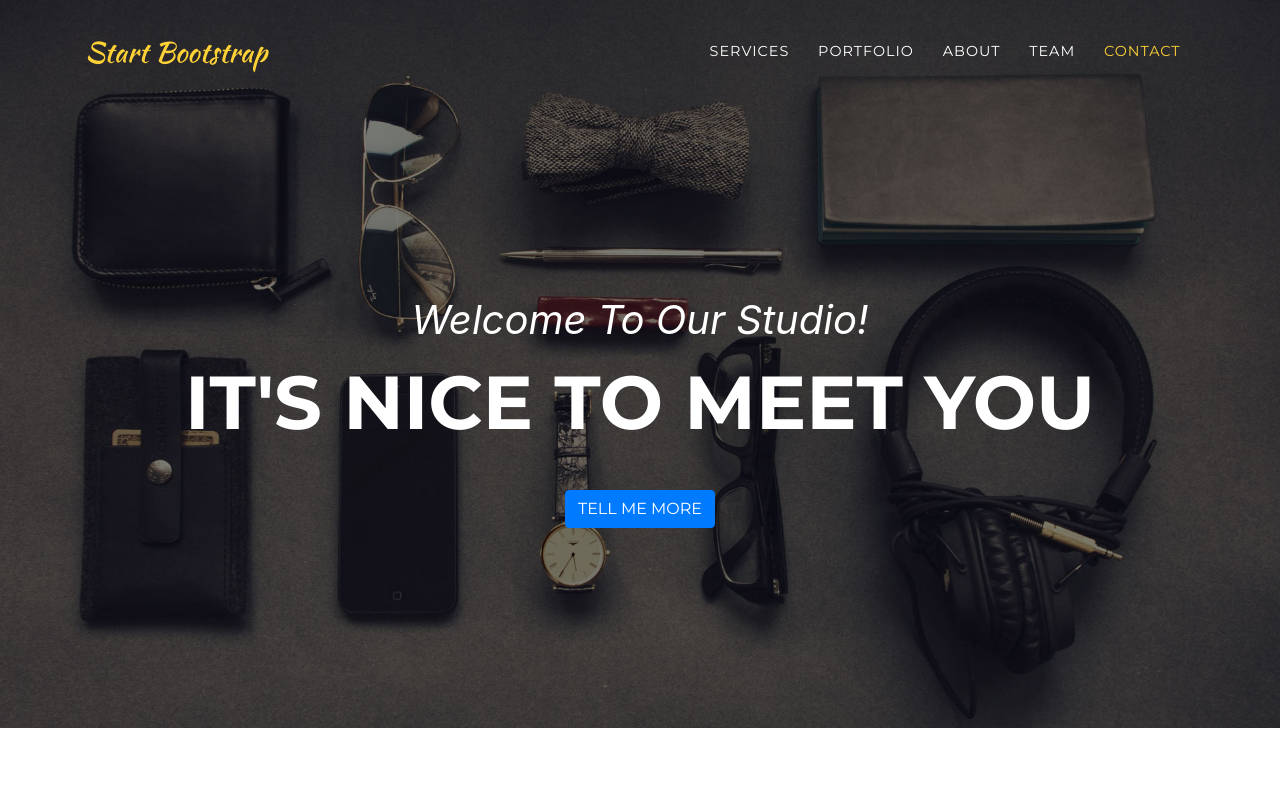
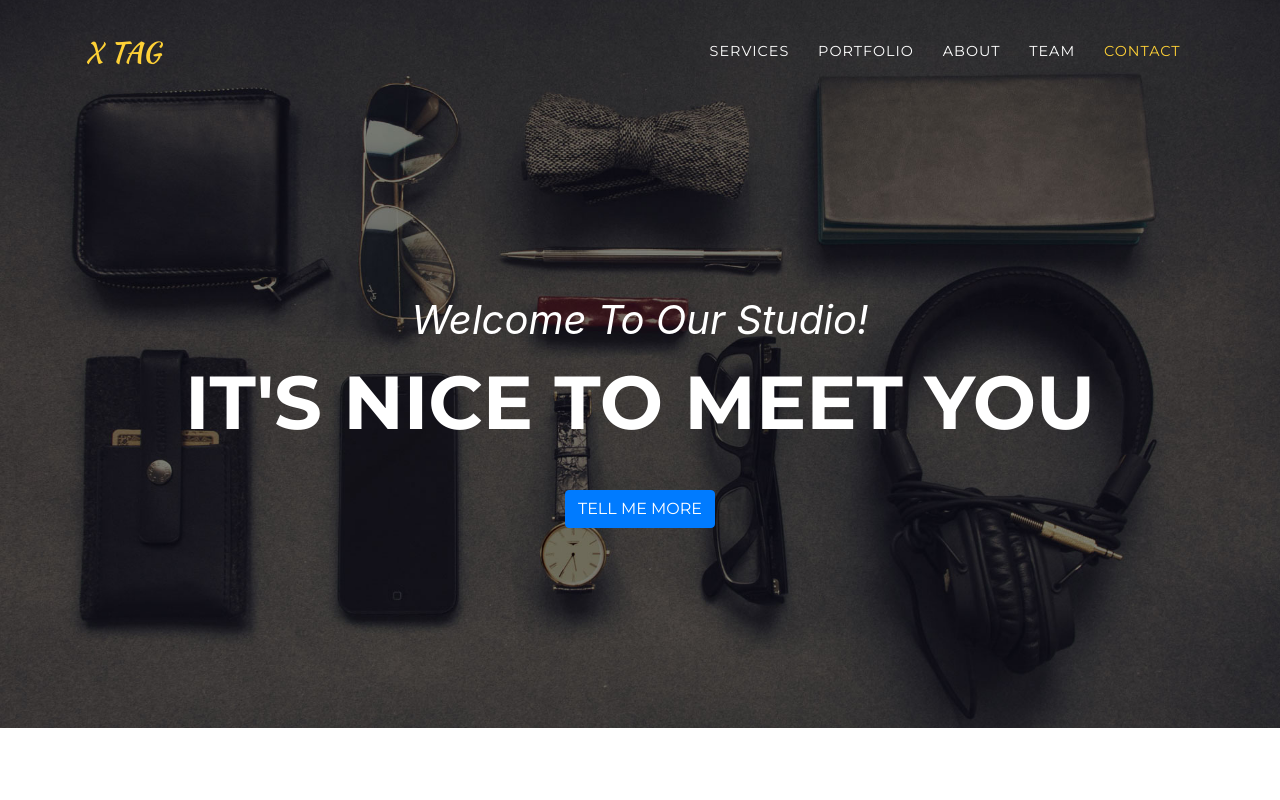
Before and after one commit to flartur95/flartur95.github.io, a website with bundled scripts: page xtag/index.html in a window 1280 px wide. Shown: the top 800 px of the page. Built offline with nearby package versions, Linux system fonts and the light colour scheme; a web font is replaced by a local one.

Commit message:
Update index.html

```diff
--- a/xtag/index.html
+++ b/xtag/index.html
@@ -8,7 +8,7 @@
   <meta name="description" content="">
   <meta name="author" content="">
 
-  <title>Agency - Start Bootstrap Theme</title>
+  <title>Agency - X TAG</title>
 
   <!-- Bootstrap core CSS -->
   <link href="vendor/bootstrap/css/bootstrap.min.css" rel="stylesheet">
@@ -30,7 +30,7 @@
   <!-- Navigation -->
   <nav class="navbar navbar-expand-lg navbar-dark fixed-top" id="mainNav">
     <div class="container">
-      <a class="navbar-brand js-scroll-trigger" href="#page-top">Start Bootstrap</a>
+      <a class="navbar-brand js-scroll-trigger" href="#page-top">X TAG</a>
       <button class="navbar-toggler navbar-toggler-right" type="button" data-toggle="collapse" data-target="#navbarResponsive" aria-controls="navbarResponsive" aria-expanded="false" aria-label="Toggle navigation">
         Menu
         <i class="fas fa-bars"></i>
```
